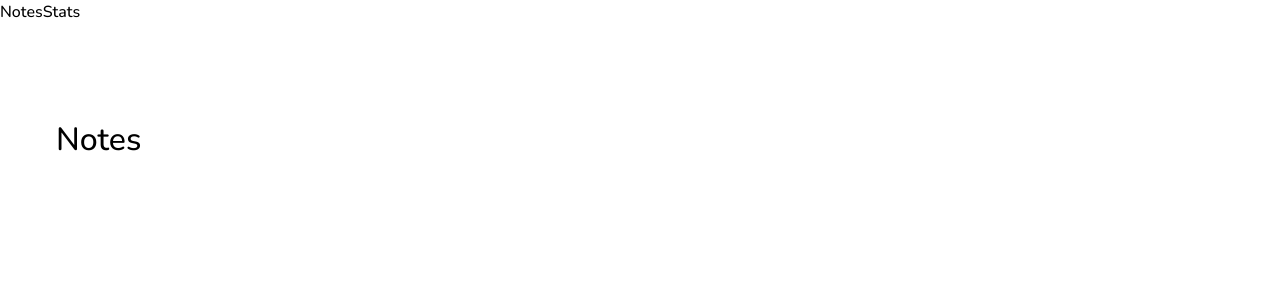
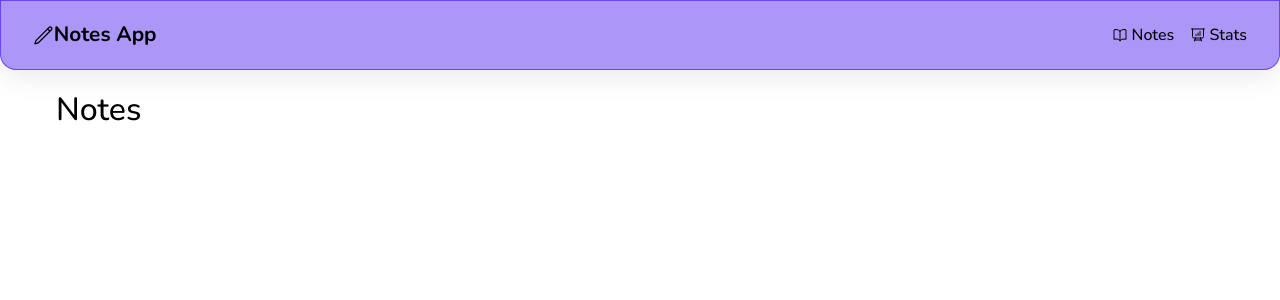
Before and after one commit to fdasabino/take_notes_vue_app, a Vue app: page / in a window 1280 px wide. Shown: the top 300 px of the page. Built offline with nearby package versions, Linux system fonts and the light colour scheme.

Commit message:
added navigation to the app

```diff
--- a/package.json
+++ b/package.json
@@ -11,6 +11,7 @@
     "type-check": "vue-tsc --build --force"
   },
   "dependencies": {
+    "@heroicons/vue": "^2.1.3",
     "sass": "^1.74.1",
     "vue": "^3.4.21",
     "vue-router": "^4.3.0"
--- a/src/App.vue
+++ b/src/App.vue
@@ -1,6 +1,6 @@
 <script setup lang="ts">
 import { RouterView } from "vue-router";
-import NavbarComponent from "./components/Navbar/NavbarComponent.vue";
+import NavbarComponent from "./components/Layout/Navbar/NavbarComponent.vue";
 </script>
 
 <template>
--- a/src/assets/base.scss
+++ b/src/assets/base.scss
@@ -9,6 +9,7 @@ $base-dark-red: #d72323;
 $base-violet: #5a31f4;
 $base-lilac: #a3a1f7;
 $base-green: #2f9e00;
+$base-light-green: #a7ff83;
 $base-grey: #e0e0e0;
 $base-bg-grey: #eeeded7d;
 $base-dark-grey: #c5c5c5;
--- /dev/null
+++ b/src/components/Layout/Navbar/NavbarComponent.scss
@@ -0,0 +1,72 @@
+@import "../../../assets/base.scss";
+
+.navbar {
+    width: 100%;
+    max-width: 100%;
+    height: 70px;
+
+    padding: 0 2rem;
+
+    display: flex;
+    align-items: center;
+    justify-content: space-between;
+
+    /* From https://css.glass */
+    background: rgba($color: $base-violet, $alpha: 0.5);
+    border-bottom-right-radius: 16px;
+    border-bottom-left-radius: 16px;
+    box-shadow: 0 4px 30px rgba(0, 0, 0, 0.1);
+    backdrop-filter: blur(8.6px);
+    -webkit-backdrop-filter: blur(8.6px);
+    border: 1px solid rgba($color: $base-violet, $alpha: 0.8);
+
+    &__left {
+        a {
+            display: flex;
+            align-items: center;
+            justify-content: flex-start;
+
+            h1 {
+                font-size: 1.3rem;
+                font-weight: 700;
+            }
+
+            svg {
+                width: 1.3rem;
+                height: 1.3rem;
+                transition: transform 0.4s ease-in-out; /* Add this line */
+            }
+
+            &:hover {
+                svg {
+                    transform: rotate(360deg);
+                }
+            }
+        }
+    }
+
+    &__right {
+        display: flex;
+        align-items: center;
+        justify-content: flex-end;
+        gap: 1rem;
+
+        a {
+            display: flex;
+            align-items: center;
+            justify-content: center;
+            gap: 0.2rem;
+            transition: all 0.4s ease-in-out;
+
+            svg {
+                width: 1rem;
+                height: 1rem;
+            }
+
+            &:hover {
+                color: $base-light-green;
+                transform: translateY(-2px);
+            }
+        }
+    }
+}
--- /dev/null
+++ b/src/components/Layout/Navbar/NavbarComponent.vue
@@ -0,0 +1,23 @@
+<script setup lang="ts">
+// imports
+import { BookOpenIcon, PencilIcon, PresentationChartBarIcon } from "@heroicons/vue/24/outline";
+import { RouterLink } from "vue-router";
+import "./NavbarComponent.scss";
+
+// logic
+</script>
+
+<template>
+    <div class="navbar">
+        <div class="navbar__left">
+            <RouterLink to="/">
+                <PencilIcon />
+                <h1>Notes App</h1>
+            </RouterLink>
+        </div>
+        <div class="navbar__right">
+            <RouterLink to="/"><BookOpenIcon /> Notes</RouterLink>
+            <RouterLink to="/stats"><PresentationChartBarIcon /> Stats</RouterLink>
+        </div>
+    </div>
+</template>
--- a/src/components/Navbar/NavbarComponent.module.scss
+++ /dev/null
@@ -1,7 +0,0 @@
-.navbar {
-    position: relative;
-    width: 100%;
-    max-width: 100%;
-    height: 100px;
-    display: flex;
-}
--- a/src/components/Navbar/NavbarComponent.vue
+++ /dev/null
@@ -1,11 +0,0 @@
-<script setup lang="ts">
-import { RouterLink } from "vue-router";
-import styles from "./NavbarComponent.module.scss";
-</script>
-
-<template>
-    <div :class="styles.navbar">
-        <RouterLink to="/">Notes</RouterLink>
-        <RouterLink to="/stats">Stats </RouterLink>
-    </div>
-</template>
```
Also changed, not shown: 1 other file (tests, documents, lock files or other folders).
